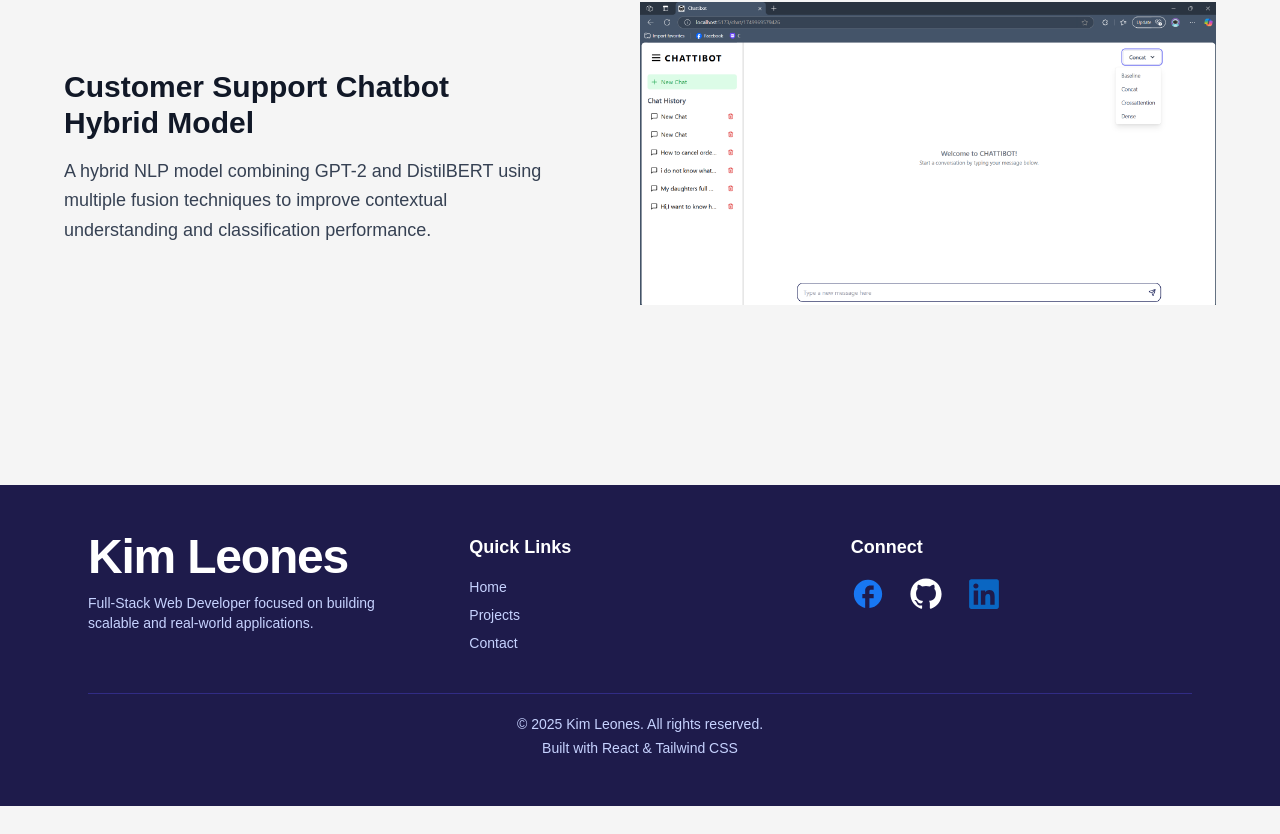
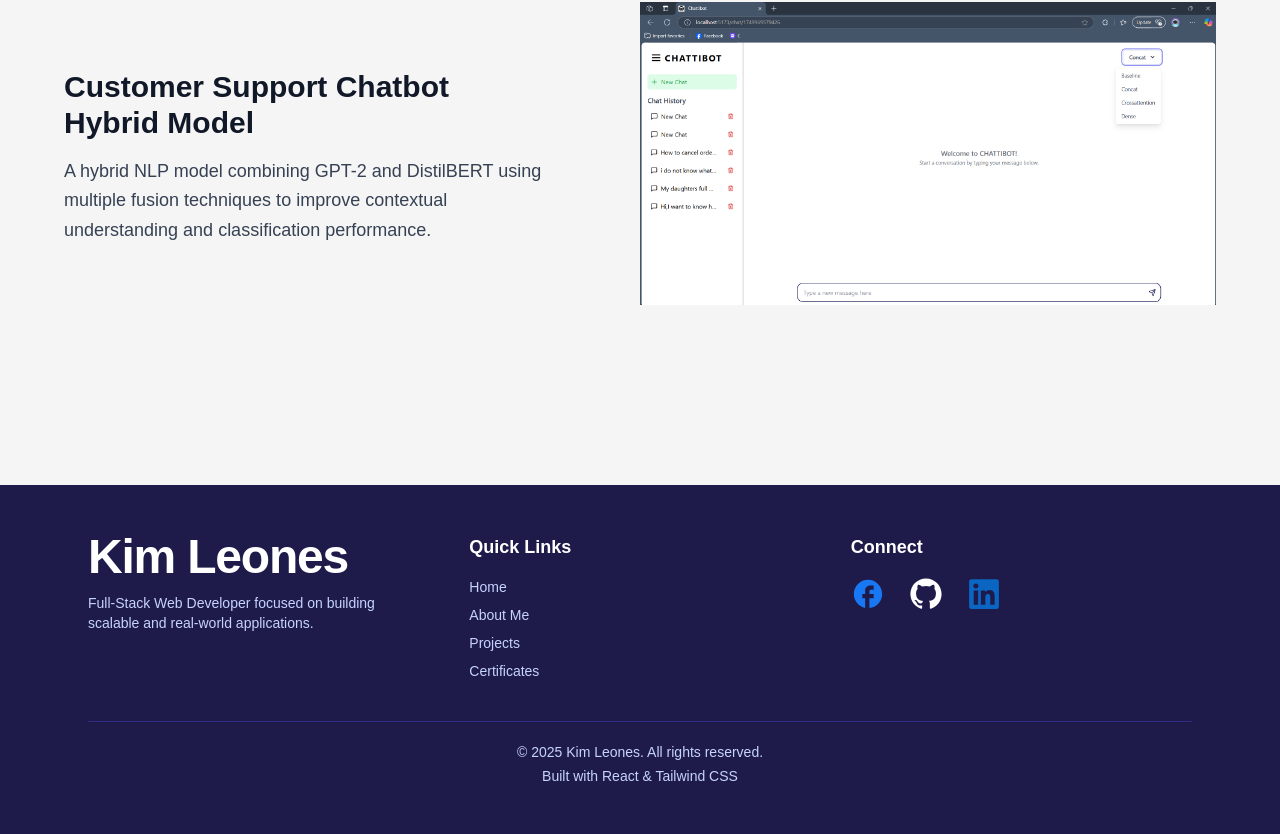
Before and after one commit to kimkim028/Portfolio_Leones, a React (Vite) app in the folder Portfolio_Leones/: page / in a window 1280 px wide. Shown: the part 2811-3645 px from the top of the page. Before the commit the page ends 3617 px from the top, so only its background shows below. Built offline with nearby package versions, Linux system fonts and the light colour scheme; a web font is replaced by a local one.

Commit message:
refactor(nav): update navigation links and add certificates
Replaces the contact link with about me and adds a link to the certificates page to better reflect the updated site structure.

```diff
--- a/Portfolio_Leones/src/components/Layout/Layout.jsx
+++ b/Portfolio_Leones/src/components/Layout/Layout.jsx
@@ -177,13 +177,22 @@ const Layout = () => {
                   </a>
                 </li>
                 <li>
+                  <a href="/aboutme" className="hover:text-white transition">
+                    About Me
+                  </a>
+                </li>
+                <li>
                   <a href="/projects" className="hover:text-white transition">
                     Projects
                   </a>
                 </li>
+
                 <li>
-                  <a href="/contact" className="hover:text-white transition">
-                    Contact
+                  <a
+                    href="/certificates"
+                    className="hover:text-white transition"
+                  >
+                    Certificates
                   </a>
                 </li>
               </ul>
```
